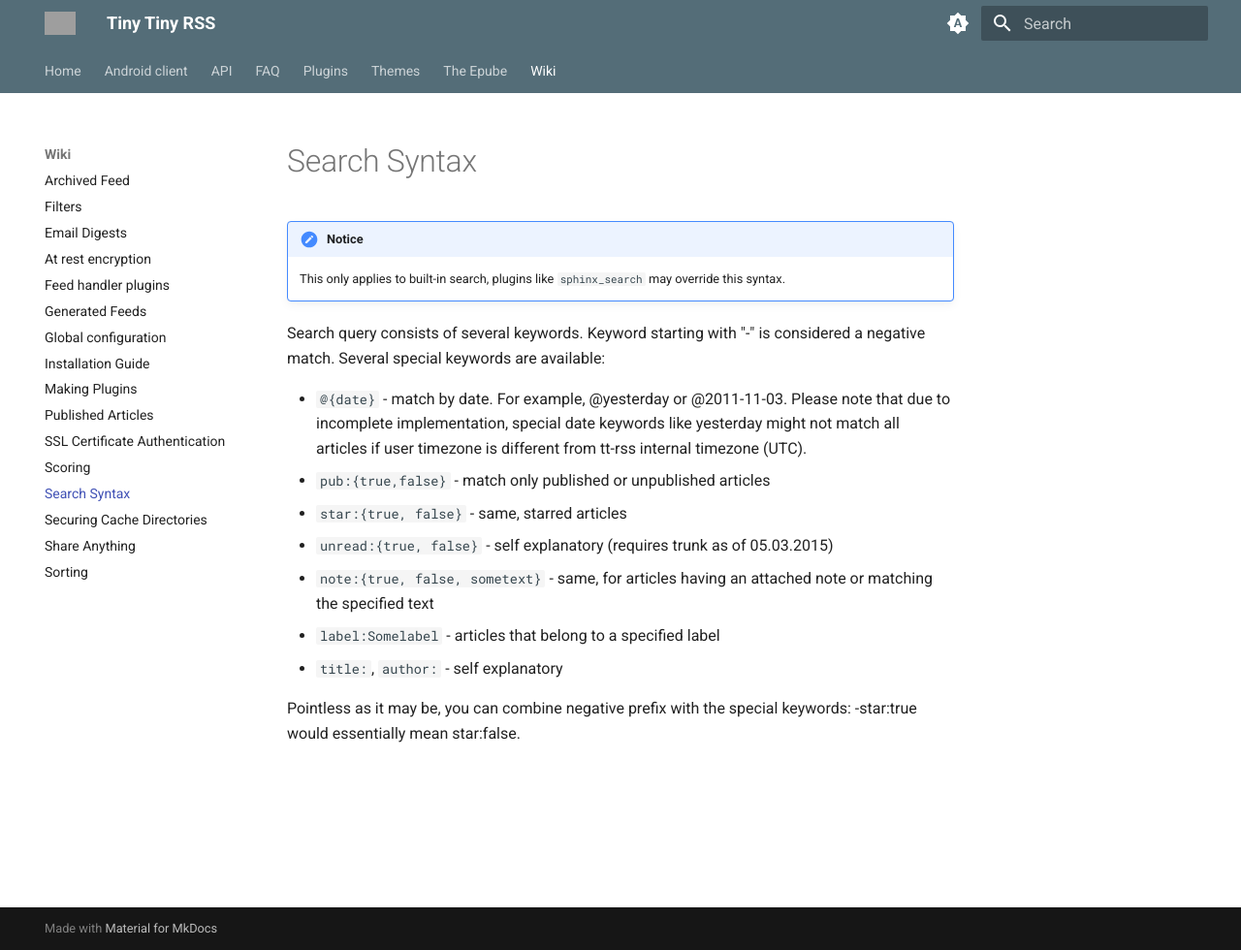
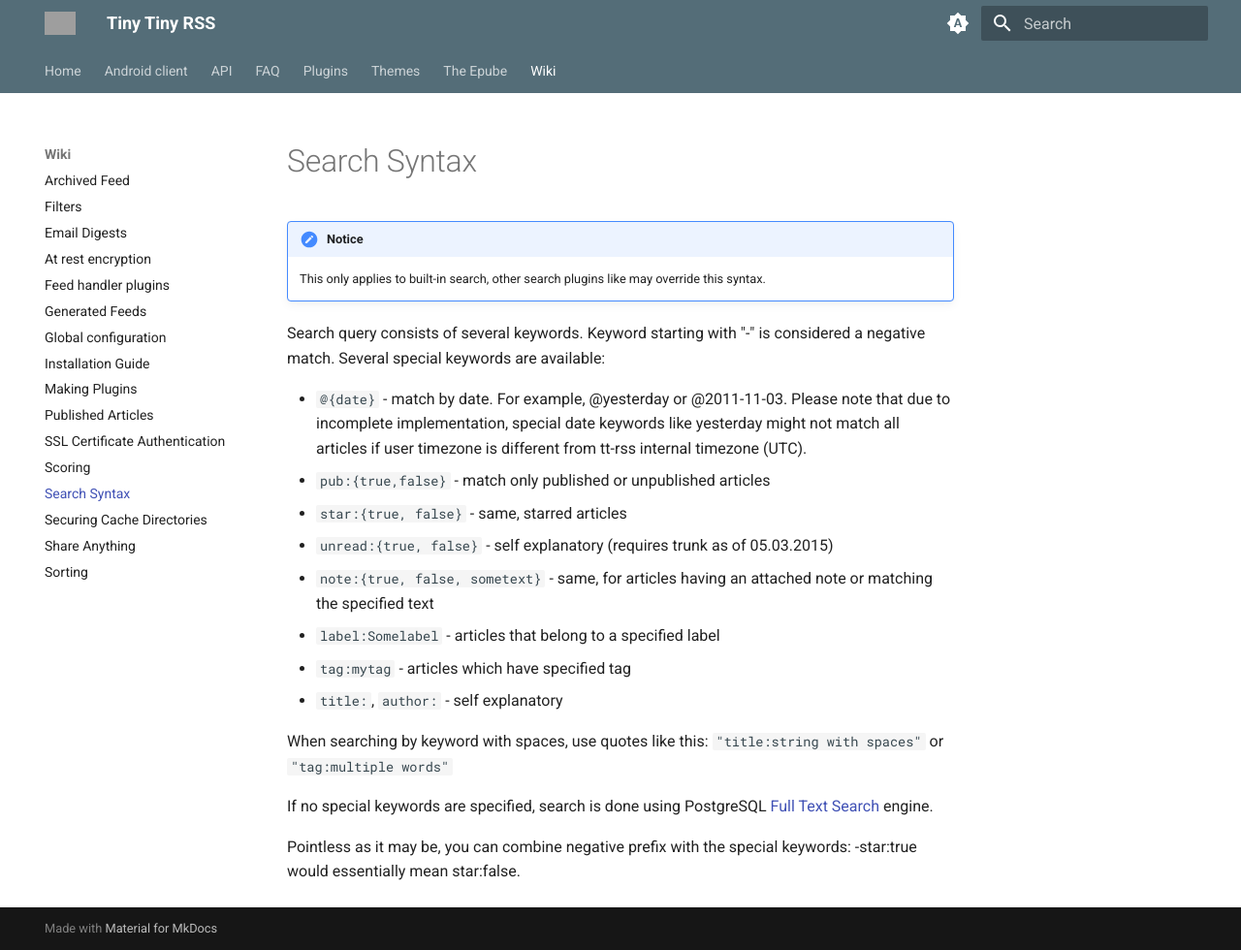
Before and after one commit to supahgreg/tt-rss-web-static, an MkDocs documentation site: the page built from docs/wiki/SearchSyntax.md, in a window 1280 px wide and 980 px high. Shown: the whole window at 97% size. Built offline with MkDocs 1.6.1 and Material for MkDocs 9.7.7, drawn with Linux system fonts in a browser that asks for light colours.

Commit message:
update docs for search

```diff
--- a/docs/wiki/SearchSyntax.md
+++ b/docs/wiki/SearchSyntax.md
@@ -2,10 +2,9 @@
 
 !!! notice
 
-    This only applies to built-in search, plugins like ``sphinx_search`` may override this syntax.
+    This only applies to built-in search, other search plugins like may override this syntax.
 
-Search query consists of several keywords. Keyword starting with "-" is
-considered a negative match. Several special keywords are available:
+Search query consists of several keywords. Keyword starting with "-" is considered a negative match. Several special keywords are available:
 
 * ``@{date}`` - match by date. For example, @yesterday or @2011-11-03. Please note that due to incomplete implementation, special date keywords like yesterday might not match all articles if user timezone is different from tt-rss internal timezone (UTC).
 * ``pub:{true,false}`` - match only published or unpublished articles
@@ -13,7 +12,11 @@ considered a negative match. Several special keywords are available:
 * ``unread:{true, false}`` - self explanatory (requires trunk as of 05.03.2015)
 * ``note:{true, false, sometext}`` - same, for articles having an attached note or matching the specified text
 * ``label:Somelabel`` - articles that belong to a specified label
+* ``tag:mytag`` - articles which have specified tag
 * ``title:``, ``author:`` - self explanatory
 
-Pointless as it may be, you can combine negative prefix with the special
-keywords: -star:true would essentially mean star:false.
+When searching by keyword with spaces, use quotes like this: `"title:string with spaces"` or `"tag:multiple words"`
+
+If no special keywords are specified, search is done using PostgreSQL [Full Text Search](https://www.postgresql.org/docs/current/textsearch-intro.html) engine.
+
+Pointless as it may be, you can combine negative prefix with the special keywords: -star:true would essentially mean star:false.
```
